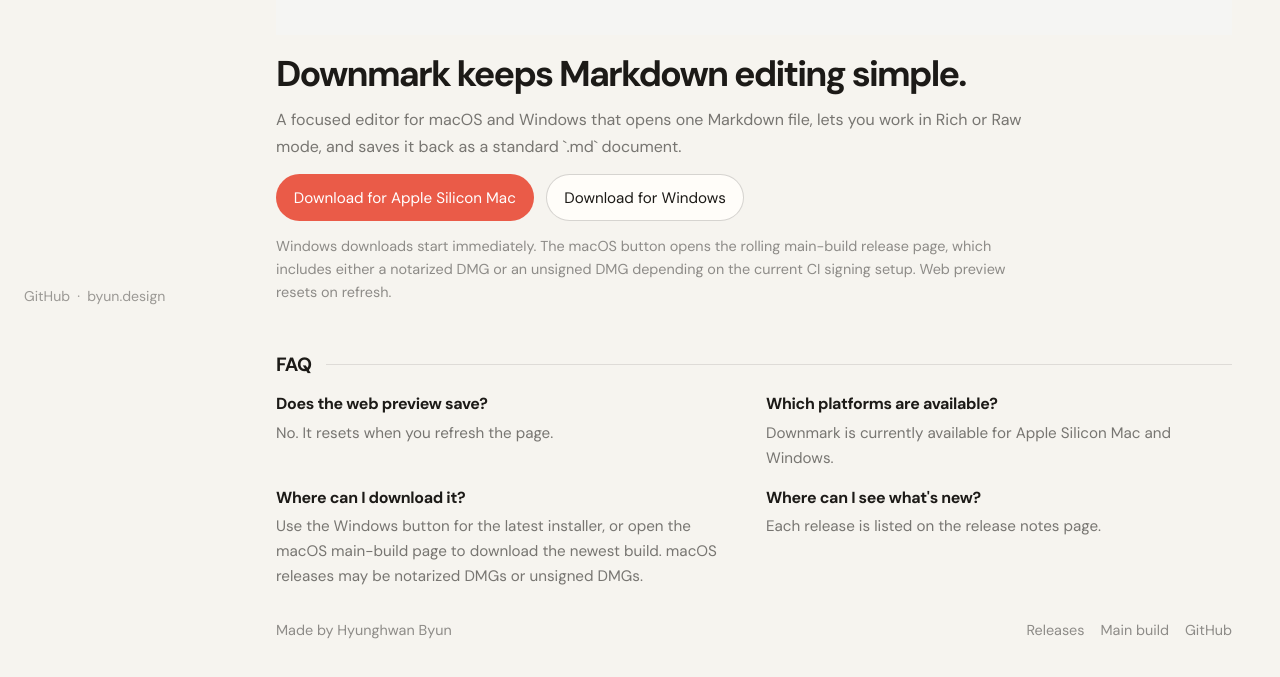
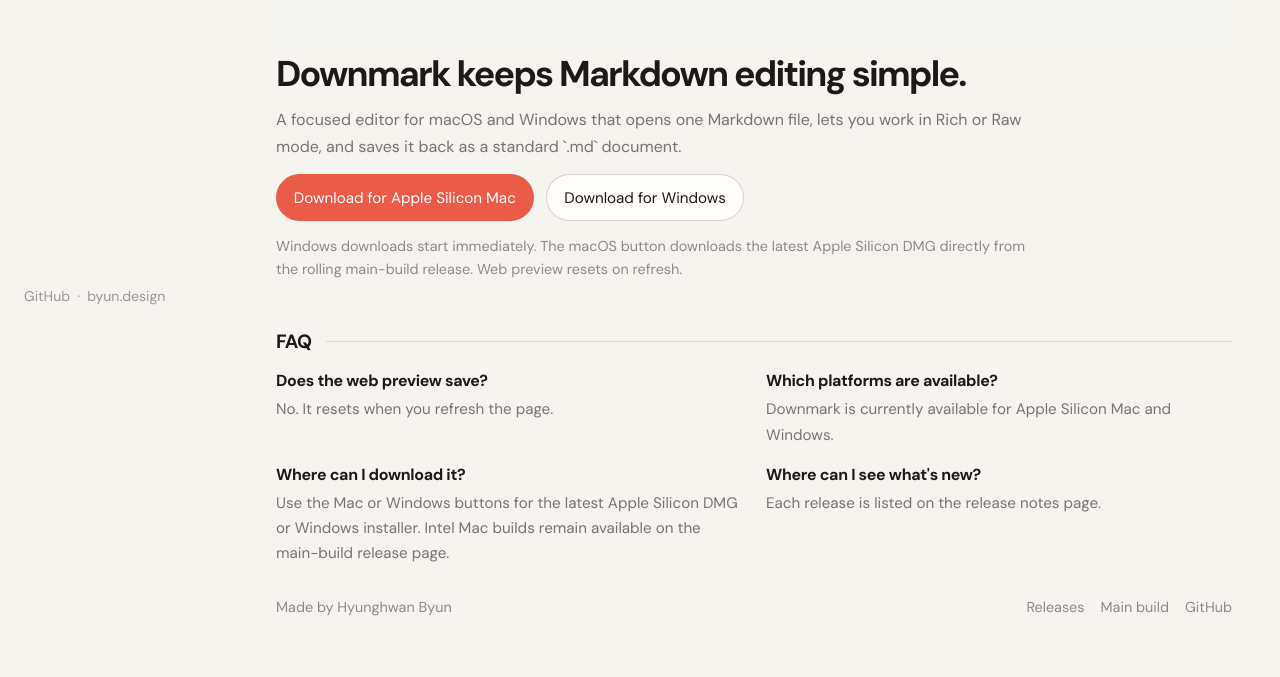
Before and after one commit to hyunghwan/downmark, a React (Vite) app in the folder landing/: page / in a window 1280 px wide. Shown: the part 471-1148 px from the top of the page. Built offline with nearby package versions, Linux system fonts and the light colour scheme.

Commit message:
Link mac download button to DMG asset

```diff
--- a/landing/src/App.tsx
+++ b/landing/src/App.tsx
@@ -6,7 +6,8 @@ const releaseNotes = releaseNotesData as ReleaseNotesPayload;
 const releasesUrl = "https://github.com/hyunghwan/downmark/releases";
 const mainBuildReleaseUrl = "https://github.com/hyunghwan/downmark/releases/tag/main-build";
 const appUrl = "https://github.com/hyunghwan/downmark";
-const appleSiliconDownloadUrl = mainBuildReleaseUrl;
+const appleSiliconDownloadUrl =
+  "https://github.com/hyunghwan/downmark/releases/download/main-build/Downmark-darwin-aarch64.dmg";
 const windowsDownloadUrl =
   "https://github.com/hyunghwan/downmark/releases/download/main-build/Downmark-windows-x64-setup.exe";
 
@@ -185,9 +186,8 @@ function HomePage() {
             <DownloadButtons />
           </div>
           <p className="hero-note">
-            Windows downloads start immediately. The macOS button opens the rolling main-build
-            release page, which includes either a notarized DMG or an unsigned DMG depending on the
-            current CI signing setup. Web preview resets on refresh.
+            Windows downloads start immediately. The macOS button downloads the latest Apple
+            Silicon DMG directly from the rolling main-build release. Web preview resets on refresh.
           </p>
         </div>
       </section>
@@ -206,8 +206,8 @@ function HomePage() {
           <div>
             <h3>Where can I download it?</h3>
             <p>
-              Use the Windows button for the latest installer, or open the macOS main-build page to
-              download the newest build. macOS releases may be notarized DMGs or unsigned DMGs.
+              Use the Mac or Windows buttons for the latest Apple Silicon DMG or Windows installer.
+              Intel Mac builds remain available on the main-build release page.
             </p>
           </div>
           <div>
```
